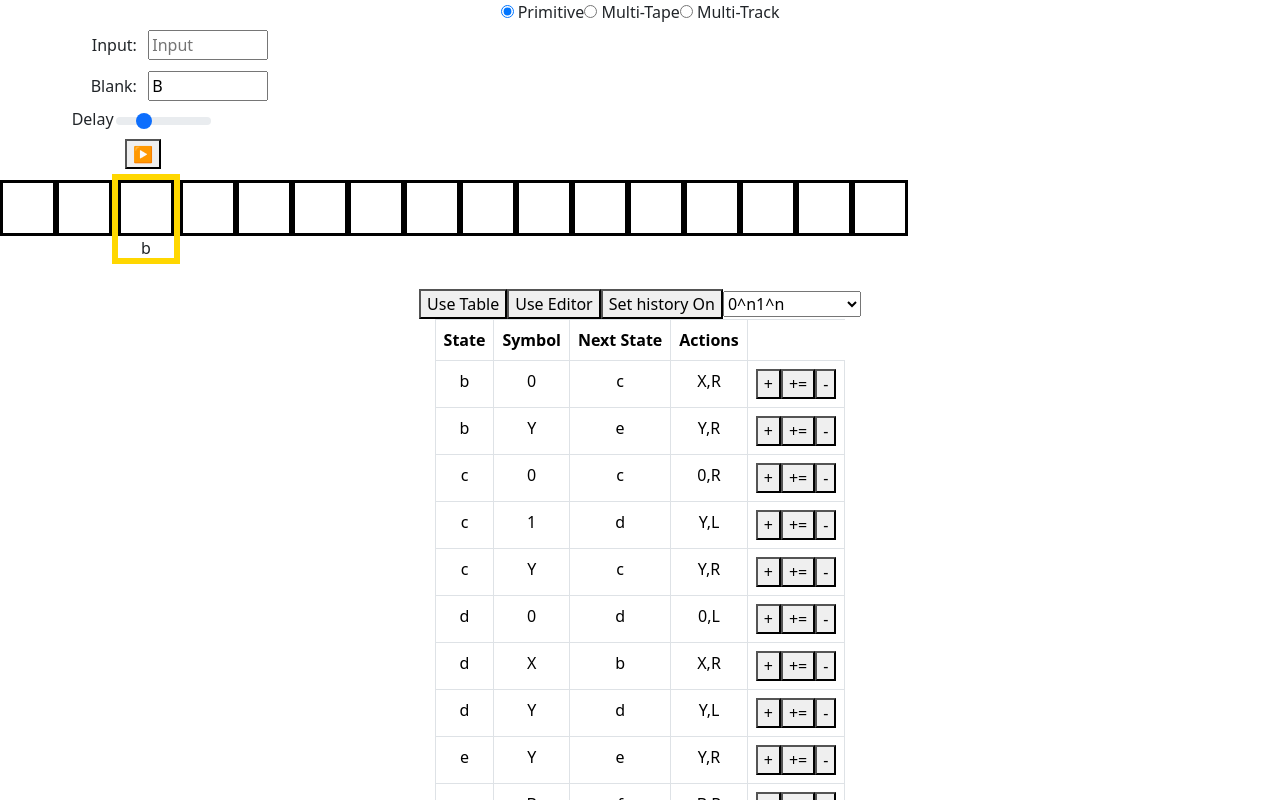
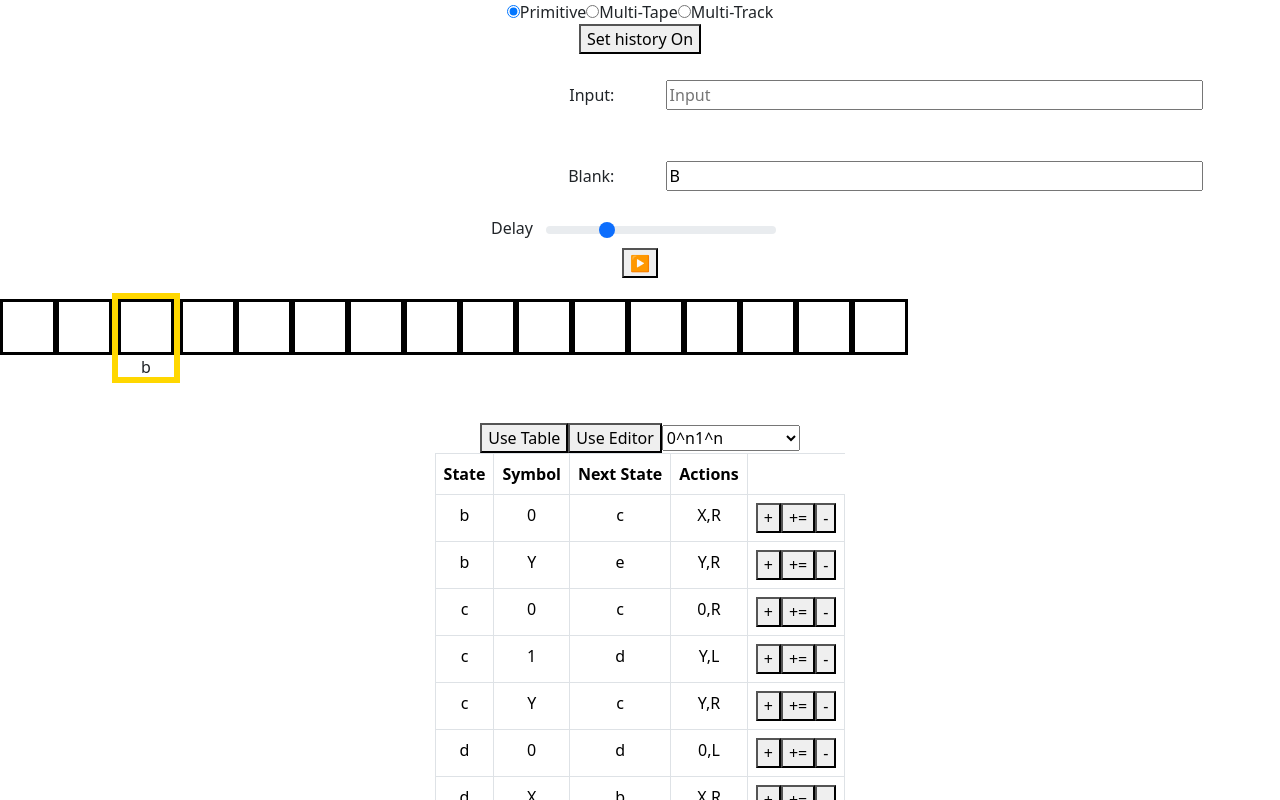
Before and after one commit to VenkataRamanaRao5/turing-machine, a React (Vite) app: page / in a window 1280 px wide. Shown: the top 800 px of the page. Built offline with nearby package versions, Linux system fonts and the light colour scheme.

Commit message:
proper history done

```diff
--- a/src/App.css
+++ b/src/App.css
@@ -72,6 +72,8 @@
 
 #container{
   position: relative;
+  padding-top: 15px;
+  padding-bottom: 15px;
 }
 
 table{
@@ -121,7 +123,3 @@ label {
   padding-left: 1%;
   padding-right: 1%;
 }
-
-#options{
-  position: fixed;
-}
--- a/src/App.tsx
+++ b/src/App.tsx
@@ -39,6 +39,32 @@ function App() {
 	const [canvases, setCanvases] = useState(1)
 	const [tF, setTF] = useState(transitionTable)
 	const [isHistory, setIsHistory] = useState(false)
+	const [historyStates, setHistoryStates] = useState({
+		isCanvasHistory: false,
+		isHeadHistory: false,
+		isStateHistory: false,
+	})
+
+	const handleToggle = (key: keyof typeof historyStates) => {
+		setHistoryStates((prevStates) => ({
+			...prevStates,
+			[key]: !prevStates[key],
+		}));
+	};
+
+	const toggleHistory = () => {
+		setIsHistory((h) => {
+			const newHistoryState = !h;
+			setHistoryStates({
+				isCanvasHistory: newHistoryState,
+				isHeadHistory: newHistoryState,
+				isStateHistory: newHistoryState,
+			});
+			return newHistoryState;
+		});
+	};
+
+	const historyKeys = Object.keys(historyStates);
 
 	const handleRadioChange = (e: React.FormEvent<HTMLInputElement>) => { setMachType(e.currentTarget.value); if (e.currentTarget.value === "1") setCanvases(1) }
 	const splitMultiLineDelimitedString = (s: string, delimiter: string | RegExp) => s.split('\n').map(e => e.split(delimiter).map(f => f.trim()))
@@ -84,25 +110,46 @@ function App() {
 	//console.log(canvases, transitionTable)
 
 	return <div>
-		<label className="radio-inline">
-			<input type="radio" name="machineType" value="1" checked={machType === "1"} onChange={handleRadioChange} /> Primitive
-		</label>
-		<label className="radio-inline">
-			<input type="radio" name="machineType" value="2" checked={machType === "2"} onChange={handleRadioChange} /> Multi-Tape
-		</label>
-		<label className="radio-inline">
-			<input type="radio" name="machineType" value="3" checked={machType === "3"} onChange={handleRadioChange} /> Multi-Track
-		</label>
-		{(machType === "2" || machType === "3") && <div>
-			<label>No. of {machType === "2" ? "tapes" : "tracks"}</label>
-			<input type="number" onChange={(e) => setCanvases(parseInt(e.currentTarget.value) || 1)} value={canvases} min="1"/>
-		</div>}
+		<div id="machineType">
+			{['1', '2', '3'].map(type => (
+				<label key={type} className="radio-inline">
+					<input
+						type="radio"
+						name="machineType"
+						value={type}
+						checked={machType === type}
+						onChange={handleRadioChange}
+					/>
+					{type === '1' ? 'Primitive' : type === '2' ? 'Multi-Tape' : 'Multi-Track'}
+				</label>
+			))}
+			{(machType === "2" || machType === "3") && <div>
+				<label>No. of {machType === "2" ? "tapes" : "tracks"}</label>
+				<input type="number" onChange={(e) => setCanvases(parseInt(e.currentTarget.value) || 1)} value={canvases} min="1" />
+			</div>}
+		</div>
+		<button id="historyButton" onClick={toggleHistory}>Set history {isHistory ? "Off" : "On"}</button>
+
+		<div id="historyType" className="d-flex justify-content-center align-items-center">
+			{isHistory && historyKeys.map(key => (
+				<div key={key} className="form-check form-switch">
+					<input
+						className="form-check-input"
+						type="checkbox"
+						id={key}
+						checked={historyStates[key as keyof typeof historyStates]}
+						onChange={() => handleToggle(key as keyof typeof historyStates)}
+					/>
+					<label htmlFor={key}>{key}</label>
+				</div>
+			))}
+		</div>
 
 		<Machine
 			noOfCanvases={canvases}
 			isMultiTape={machType === "2"}
 			isMultiTrack={machType === "3"}
-			isHistory={isHistory}
+			isHistory={historyStates}
 			transitionFunction={tF}
 			startState={transitionArray[0][0]}
 			finalStates={['f']}
@@ -111,7 +158,6 @@ function App() {
 		<div>
 			<button onClick={() => setIsTable(true)}>Use Table</button>
 			<button onClick={() => setIsTable(false)}>Use Editor</button>
-			<button onClick={() => setIsHistory(h => !h)}>Set history {isHistory ? "Off" : "On"}</button>
 			<select defaultValue="0^n1^n" onChange={(e) => {
 				console.log(e.currentTarget.value)
 				let mach = examples.get(e.currentTarget.value)
--- a/src/Machine.tsx
+++ b/src/Machine.tsx
@@ -8,7 +8,7 @@ interface Props {
     noOfCanvases: number;
     isMultiTape?: boolean;
     isMultiTrack?: boolean;
-    isHistory?: boolean;
+    isHistory: { isCanvasHistory: boolean; isHeadHistory: boolean; isStateHistory: boolean; };
     transitionFunction: transitionFunctionType;
     startState: string;
     finalStates: string[];
@@ -18,7 +18,7 @@ const Machine = ({
     noOfCanvases,
     isMultiTape = false,
     isMultiTrack = false,
-    isHistory = false,
+    isHistory,
     transitionFunction,
     startState,
     finalStates,
@@ -69,44 +69,44 @@ const Machine = ({
         setIsPlaying(isPlayingRef.current)
         console.log("Yes", finalStates)
         if (isPlayingRef.current) transF(
-            transitionFunction, canvasesRef, (s: string[][]) => {
+            transitionFunction, canvasesRef, (s: string[][], shouldDuplicate: boolean) => {
                 setCanvases(_ => s);
                 canvasesRef.current = s;
                 console.log(headsRef.current)
-                if(isHistory){
+                if(isHistory.isCanvasHistory && shouldDuplicate) {
                     setHistory(hist => [...hist, s.map((tape, ind) =>
                         tapeCreator(tape, headsRef, index, ind, stateRef, blank, isMultiTrack, head, isMultiTape, isPrimitive, noOfTracks))
                     ])
                     containerRef.current?.scrollIntoView(false)
                 }
                 else
-                    setHistory([s.map((tape, ind) =>
+                    setHistory(hist => [...hist.slice(0, hist.length - 1), s.map((tape, ind) =>
                         tapeCreator(tape, headsRef, index, ind, stateRef, blank, isMultiTrack, head, isMultiTape, isPrimitive, noOfTracks))])
             },
-            headsRef, (s: number[]) => {
+            headsRef, (s: number[], shouldDuplicate: boolean) => {
                 setHeads(_ => s)
                 headsRef.current = s
-                if (isHistory){
+                if (isHistory.isHeadHistory && shouldDuplicate) {
                     setHistory(hist => [...hist, canvasesRef.current.map((tape, ind) =>
                         tapeCreator(tape, headsRef, index, ind, stateRef, blank, isMultiTrack, head, isMultiTape, isPrimitive, noOfTracks))
                     ])
                     containerRef.current?.scrollIntoView(false)
                 }
                 else
-                    setHistory([canvasesRef.current.map((tape, ind) =>
+                    setHistory(hist => [...hist.slice(0, hist.length - 1), canvasesRef.current.map((tape, ind) =>
                         tapeCreator(tape, headsRef, index, ind, stateRef, blank, isMultiTrack, head, isMultiTape, isPrimitive, noOfTracks))])
             },
-            stateRef, (s: string) => {
+            stateRef, (s: string, shouldDuplicate: boolean) => {
                 setState(_ => s)
                 stateRef.current = s
-                if (isHistory) {
+                if (isHistory.isStateHistory && shouldDuplicate) {
                     setHistory(hist => [...hist, canvasesRef.current.map((tape, ind) =>
                         tapeCreator(tape, headsRef, index, ind, stateRef, blank, isMultiTrack, head, isMultiTape, isPrimitive, noOfTracks))
                     ])
                     containerRef.current?.scrollIntoView(false)
                 }
                 else
-                    setHistory([canvasesRef.current.map((tape, ind) =>
+                    setHistory(hist => [...hist.slice(0, hist.length - 1), canvasesRef.current.map((tape, ind) =>
                         tapeCreator(tape, headsRef, index, ind, stateRef, blank, isMultiTrack, head, isMultiTape, isPrimitive, noOfTracks))])
             },
             isPlayingRef, memory, delayRef, nextStateRef, blank, buffer, isMultiTrack
@@ -115,9 +115,9 @@ const Machine = ({
     }
 
     useEffect(() => {
-        if(isHistory == false)
+        if(!(isHistory.isCanvasHistory || isHistory.isHeadHistory || isHistory.isStateHistory))
             setHistory(h => [h[h.length - 1]])
-    }, [isHistory])
+    }, [isHistory.isCanvasHistory, isHistory.isHeadHistory, isHistory.isStateHistory])
 
     useEffect(() => {
         canvasesRef.current = Array(noOfCanvases).fill('').map((_, i) => i == 0 ? first.current : dummyBlanks)
@@ -152,8 +152,7 @@ const Machine = ({
                 </div>
                 <button onClick={pausePlay}>{isPlaying ? "⏸️" : "▶️"}</button>
             </div>
-            <div style={{height:"150px"}}></div>
-            <div id="container" ref={containerRef}>
+            <div id="container">
 
                 {history}
                 {/* {history.map((machine, _) =>
@@ -162,7 +161,7 @@ const Machine = ({
                     )
                 } */}
             </div>
-            <div id="scrollHolder"></div>
+            <div id="scrollHolder" ref={containerRef}></div>
         </div>
     );
 }
--- a/src/transitionFunction.tsx
+++ b/src/transitionFunction.tsx
@@ -7,7 +7,6 @@ function transitionCanvas(
     heads: Ref<number[]>,
     setHeads: (s: number[]) => void,
     state: Ref<string>,
-    setState: (s: string) => void,
     isPlaying: Ref<Boolean>,
     memory: Ref<string[][]>,
     delay: Ref<number>,
@@ -72,7 +71,7 @@ function transitionCanvas(
                             setCanvases(newCanvases)
                     }
                     resolve(transitionCanvas(
-                        canvases, setCanvases, heads, setHeads, state, setState,
+                        canvases, setCanvases, heads, setHeads, state,
                         isPlaying, memory, delay, setNextState, index, buffer, blank
                     ))
                 }
@@ -87,11 +86,11 @@ function transitionCanvas(
 async function transF(
     transFunc: transitionFunctionType,
     canvases: Ref<string[][]>,
-    setCanvases: (s: string[][]) => void,
+    setCanvases: (s: string[][], shouldDuplicate: boolean) => void,
     heads: Ref<number[]>,
-    setHeads: (s: number[]) => void,
+    setHeads: (s: number[], shouldDuplicate: boolean) => void,
     state: Ref<string>,
-    setState: (s: string) => void,
+    setState: (s: string, shouldDuplicate: boolean) => void,
     isPlaying: Ref<Boolean>,
     memory: Ref<string[][]>,
     delay: Ref<number>,
@@ -106,9 +105,12 @@ async function transF(
     else if (memory.current.some(e => e.length > 0)) {
         console.log("Continuing", memory.current.toString(), state.current, nextState.current, state.current !== nextState.current)
         Promise.all(memory.current.map((_, index) => transitionCanvas(
-            canvases, setCanvases, heads, setHeads, state, setState, isPlaying, memory,
-            delay,
-            (state.current !== nextState.current) ? () => { state.current = nextState.current; setState(nextState.current) } : undefined,
+            canvases,
+            (canvases: string[][]) => setCanvases(canvases, index === memory.current.length - 1),
+            heads,
+            (heads: number[]) => setHeads(heads, index === memory.current.length - 1),
+            state, isPlaying, memory, delay,
+            (state.current !== nextState.current) ? () => { state.current = nextState.current; setState(nextState.current, index === memory.current.length - 1) } : undefined,
             index, buffer, blank
         )))
             .then((data) => {
```
